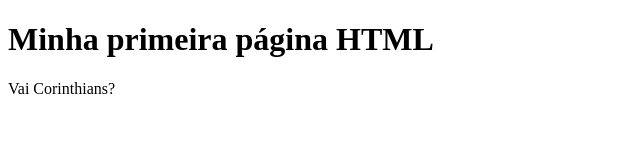
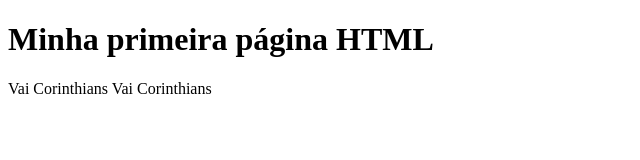
Before and after one commit to moraesbriel/01-primeiro-html, a plain HTML site: page index.html in a window 1280 px wide. Shown: the whole page, without its empty margins (0-640 px from the left). Drawn offline with Linux system fonts and the light colour scheme.

Commit message:
parágrafo alterado de Vai Corinthians para Vai Corinthians Vai Corinthians

```diff
--- a/index.html
+++ b/index.html
@@ -8,6 +8,6 @@
 </head>
 <body>
     <h1>Minha primeira página HTML</h1>
-    <p>Vai Corinthians?</p>
+    <p>Vai Corinthians Vai Corinthians</p>
 </body>
 </html>
```
